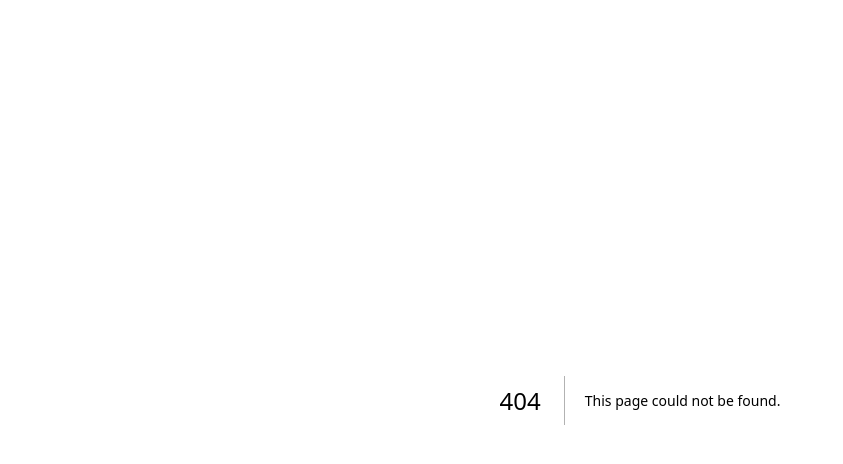
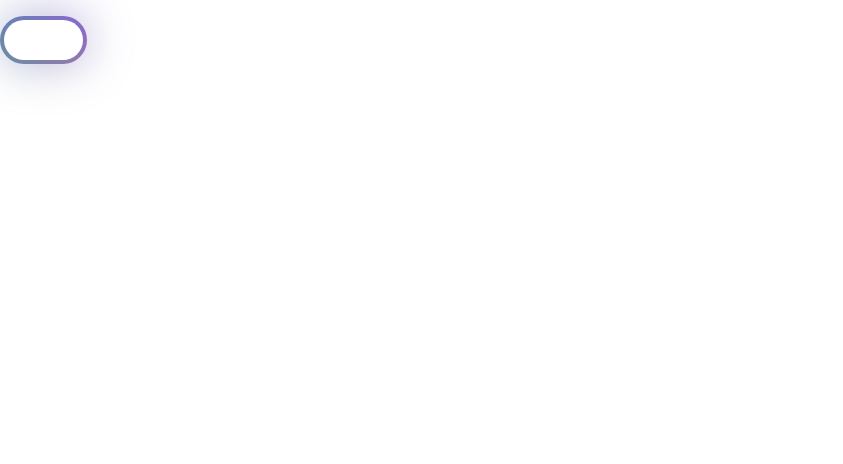
Before and after one commit to VGiacomo/icon-stack-builder, a Next.js app: page /craft in a window 1280 px wide. Before the commit this address had no page. Shown: the top 464 px of the page, without its empty margins (0-843 px from the left). Built offline with nearby package versions, Linux system fonts and the light colour scheme.

Commit message:
new page craft created

```diff
--- a/app/components/SelectedIconsDisplay.tsx
+++ b/app/components/SelectedIconsDisplay.tsx
@@ -2,6 +2,7 @@ import { FC, Key } from "react";
 import Image from "next/image";
 import { svgs } from "@/utils/importSvgs";
 import { BackgroundGradient } from "./ui/background-gradient";
+import Link from "next/link";
 
 interface SelectedIconsDisplayProps {
   selectedIcons: string[];
@@ -39,7 +40,7 @@ const SelectedIconsDisplay: FC<SelectedIconsDisplayProps> = ({
       <div className="w-auto max-w-fit mt-4">
         <BackgroundGradient className="justify-self-center rounded-[22px] bg-white dark:bg-zinc-900">
           <button className="rounded-full justify-items-center pl-3 pr-3 py-1 max-w-sm sm:p-2 text-white flex items-center font-bold">
-            <span>Create your own stack</span>
+            <Link href="/craft">Create your stack</Link>
           </button>
         </BackgroundGradient>
       </div>
--- /dev/null
+++ b/app/craft/page.tsx
@@ -0,0 +1,20 @@
+'use client';
+import React from "react";
+import Link from "next/link";
+import { BackgroundGradient } from "../components/ui/background-gradient";
+
+const Craft = () => {
+  return (
+    <div>
+      <div className="w-auto max-w-fit mt-4">
+        <BackgroundGradient className="justify-self-center rounded-[22px] bg-white dark:bg-zinc-900">
+          <button className="rounded-full justify-items-center pl-3 pr-3 py-1 max-w-sm sm:p-2 text-white flex items-center font-bold">
+            <Link href="/">Go back</Link>
+          </button>
+        </BackgroundGradient>
+      </div>
+    </div>
+  );
+};
+
+export default Craft;
```
